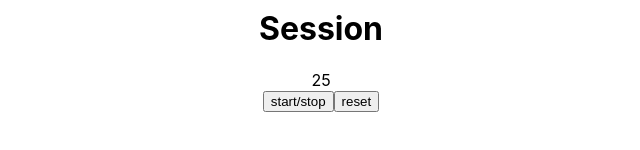
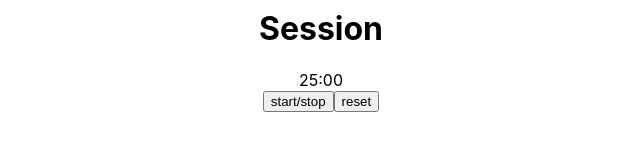
Before and after one commit to zhanshu21/clock, a React (Create React App) app: page / in a window 1280 px wide. Shown: the part 278-428 px from the top of the page, without its empty margins (319-959 px from the left). Built offline with nearby package versions, Linux system fonts and the light colour scheme.

Commit message:
add time format helper function

```diff
--- a/src/App.js
+++ b/src/App.js
@@ -5,6 +5,12 @@ function App() {
   const [breakTime, setBreakTime] = useState(5);
   const [session, setSession] = useState(25);
 
+  function formatTime(minutes) {
+    const seconds = minutes * 60;
+    const formattedMinutes = String(Math.floor(seconds / 60)).padStart(2, '0');
+    const formattedSeconds = String(Math.floor(seconds % 60)).padStart(2, '0');
+    return `${formattedMinutes}:${formattedSeconds}`;
+  }
   return (
     <div className="App">
       <div id="control-panel" className='control-panel'>
@@ -23,7 +29,7 @@ function App() {
       </div>
       <div id="timer" className="timer">
         <h1 id="timer-label" className="timer-label">Session</h1>
-        <div id="time-left" className="time-left">{session}</div>
+        <div id="time-left" className="time-left">{formatTime(session)}</div>
         <button id="start_stop" className="start_stop">start/stop</button>
         <button id="reset" className="reset">reset</button>
       </div>
```
